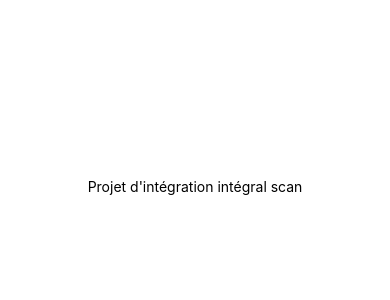
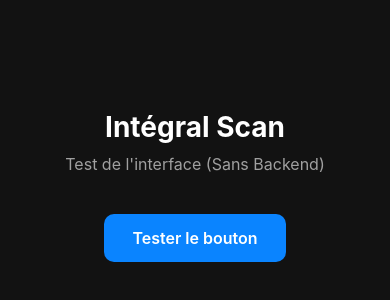
Before and after one commit to sazit786/IntegraleScan, a React Native app in the folder app/: screen / in a window 390 px wide. Shown: the part 236-536 px from the top of the page. Built offline with nearby package versions, Linux system fonts and the light colour scheme.

Commit message:
App react native

```diff
--- a/app/App.js
+++ b/app/App.js
@@ -1,20 +1,53 @@
 import { StatusBar } from 'expo-status-bar';
-import { StyleSheet, Text, View } from 'react-native';
+import { StyleSheet, Text, View, TouchableOpacity, Alert } from 'react-native';
 
 export default function App() {
   return (
-    <View style={styles.container}>
-      <Text>Projet d'intégration intégral scan</Text>
-      <StatusBar style="auto" />
-    </View>
+      <View style={styles.container}>
+        <Text style={styles.title}>Intégral Scan</Text>
+        <Text style={styles.subtitle}>Test de l'interface (Sans Backend)</Text>
+
+        {/* Un bouton simple pour tester l'interactivité */}
+        <TouchableOpacity
+            style={styles.button}
+            onPress={() => Alert.alert('Test Réussi !', 'Le bouton fonctionne parfaitement. 🚀')}
+        >
+          <Text style={styles.buttonText}>Tester le bouton</Text>
+        </TouchableOpacity>
+
+        {/* Forcer l'heure et la batterie en blanc */}
+        <StatusBar style="light" />
+      </View>
   );
 }
 
 const styles = StyleSheet.create({
   container: {
     flex: 1,
-    backgroundColor: '#fff',
+    backgroundColor: '#121212', // Fond gris très foncé (Dark Theme)
     alignItems: 'center',
     justifyContent: 'center',
   },
+  title: {
+    fontSize: 28,
+    fontWeight: 'bold',
+    color: '#FFFFFF', // Texte blanc
+    marginBottom: 10,
+  },
+  subtitle: {
+    fontSize: 16,
+    color: '#A0A0A0', // Texte gris clair
+    marginBottom: 40,
+  },
+  button: {
+    backgroundColor: '#0A84FF', // Bleu moderne
+    paddingVertical: 14,
+    paddingHorizontal: 28,
+    borderRadius: 10,
+  },
+  buttonText: {
+    color: '#FFFFFF',
+    fontSize: 16,
+    fontWeight: '600',
+  },
 });
--- a/app/package.json
+++ b/app/package.json
@@ -10,6 +10,7 @@
   },
   "dependencies": {
     "expo": "~55.0.4",
+    "expo-document-picker": "~55.0.8",
     "expo-status-bar": "~55.0.4",
     "react": "19.2.0",
     "react-dom": "19.2.0",
```
Also changed, not shown: 1 other file (tests, documents, lock files or other folders).
